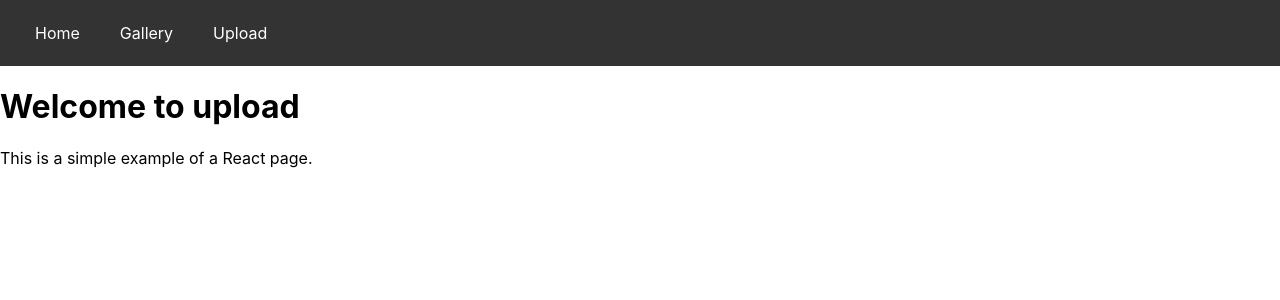
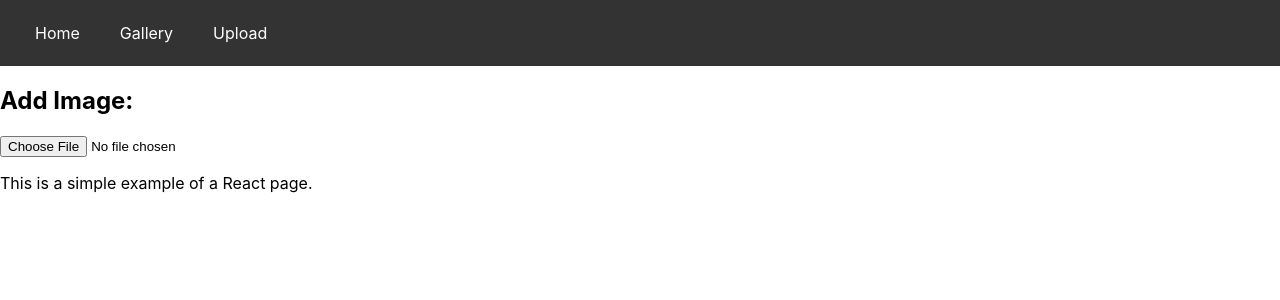
Before and after one commit to ELophem/FrontendIA, a React (Create React App) app in the folder frontend-ia/: page /Upload in a window 1280 px wide. Shown: the top 300 px of the page. Built offline with nearby package versions, Linux system fonts and the light colour scheme.

Commit message:
Upload image

```diff
--- a/frontend-ia/src/Upload/Upload.js
+++ b/frontend-ia/src/Upload/Upload.js
@@ -1,11 +1,22 @@
-import React from 'react';
+import React, { useState } from 'react';
 
 const UploadPage = () => {
-  // You can define functions or variables here
+  const [file, setFile] = useState();
+
+  const handleChange = (e) => {
+    console.log(e.target.files);
+    setFile(URL.createObjectURL(e.target.files[0]));
+  };
 
   return (
     <div>
-      <h1>Welcome to upload</h1>
+      <h2>Add Image:</h2>
+      <input type="file" onChange={handleChange} />
+      {file && (
+        <div style={{ maxWidth: '400px' }}> {/* Adjust the maximum width as needed */}
+          <img src={file} alt="Uploaded file" style={{ maxWidth: '100%', height: 'auto' }} />
+        </div>
+      )}
       <p>This is a simple example of a React page.</p>
     </div>
   );
```
